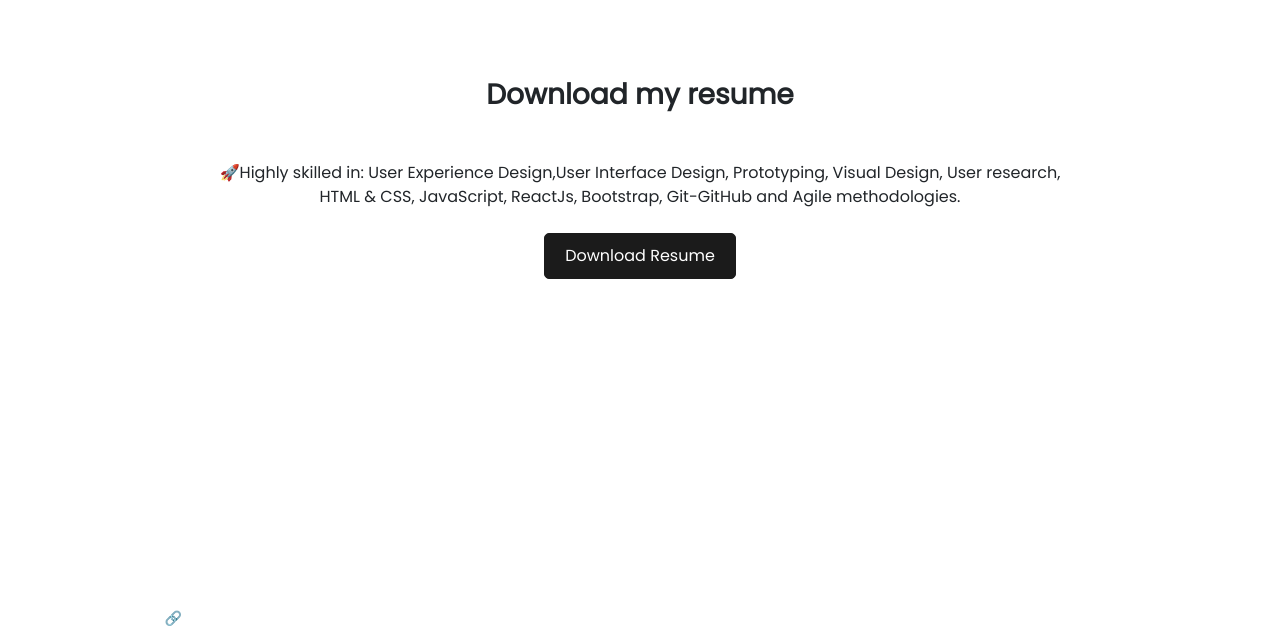
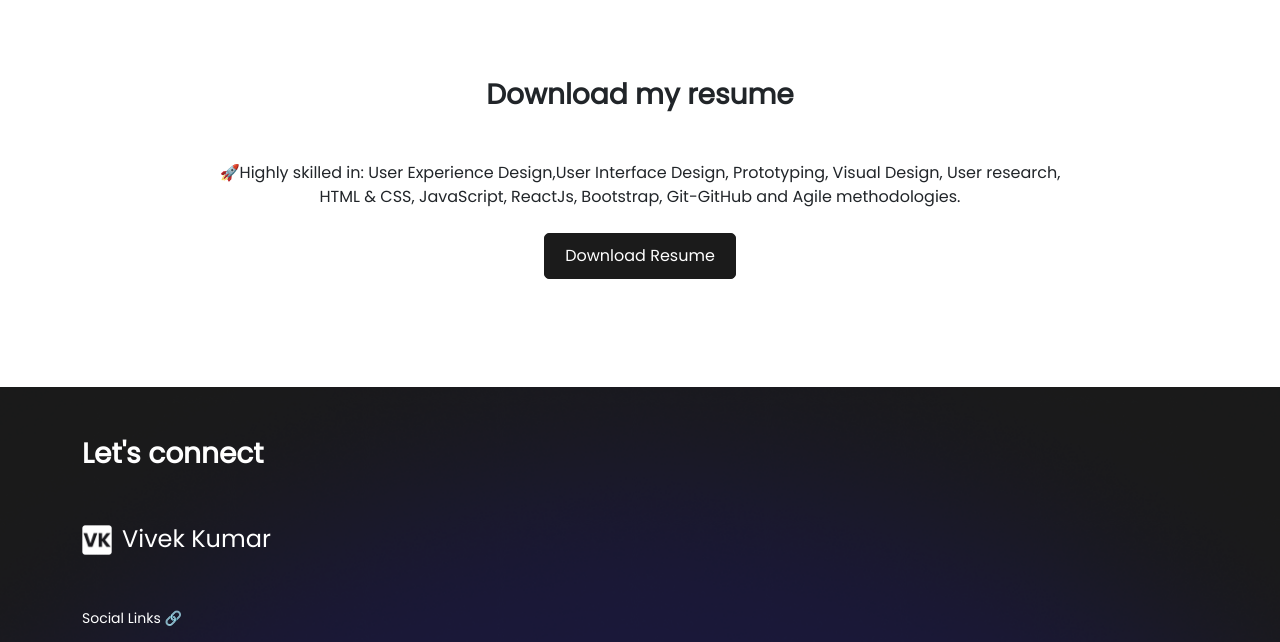
Before and after one commit to dev-vivekkr30/Vivek_Portfolio, a website: page index.html in a window 1280 px wide. Shown: the part 3644-4286 px from the top of the page. Drawn offline with nearby package versions, Linux system fonts and the light colour scheme; the site is published under a folder, as on GitHub Pages, so addresses that start at the root find nothing.

Commit message:
coreected-footer-path

```diff
--- a/css/style.css
+++ b/css/style.css
@@ -245,7 +245,7 @@ body{
 }
 
 .connect{
-    background-image: url('/images/footer.png');
+    background-image: url('../images/footer.png');
     height: auto;
     background-position: center;
     background-repeat: no-repeat;
```
